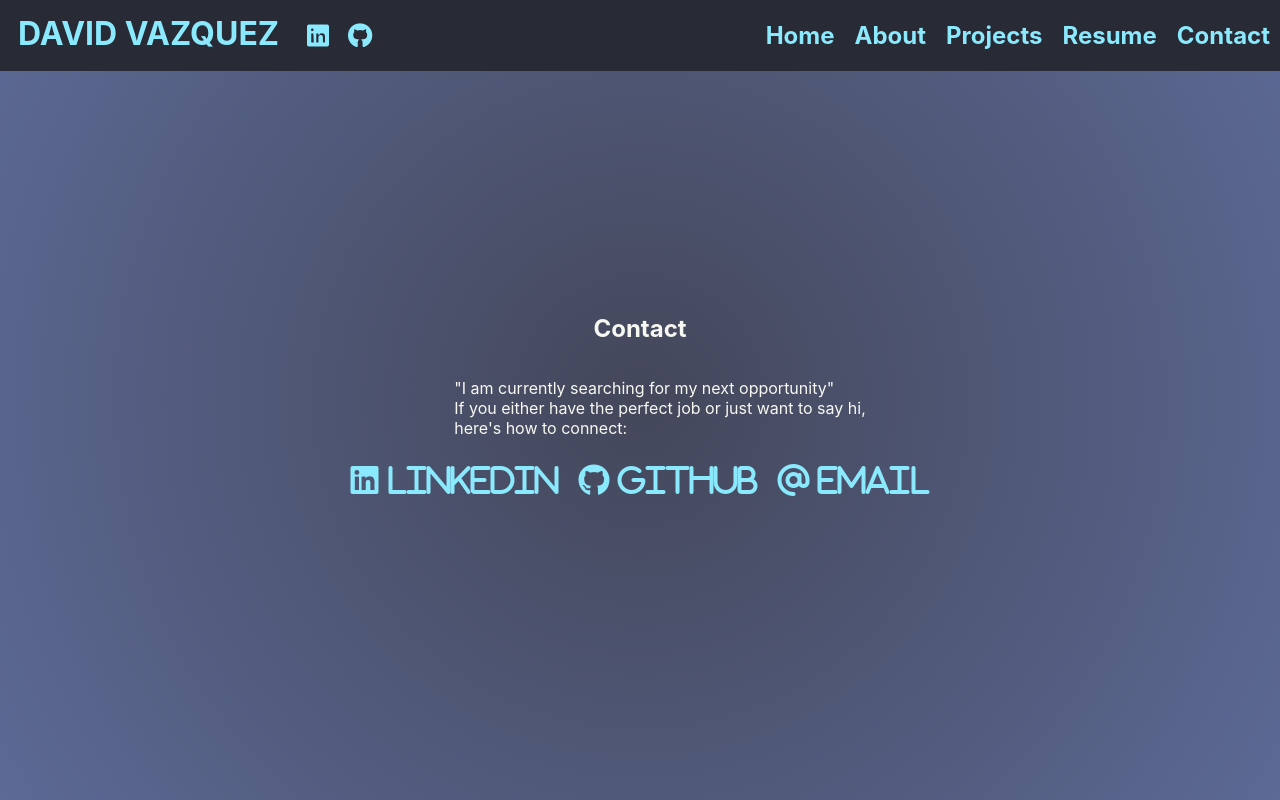
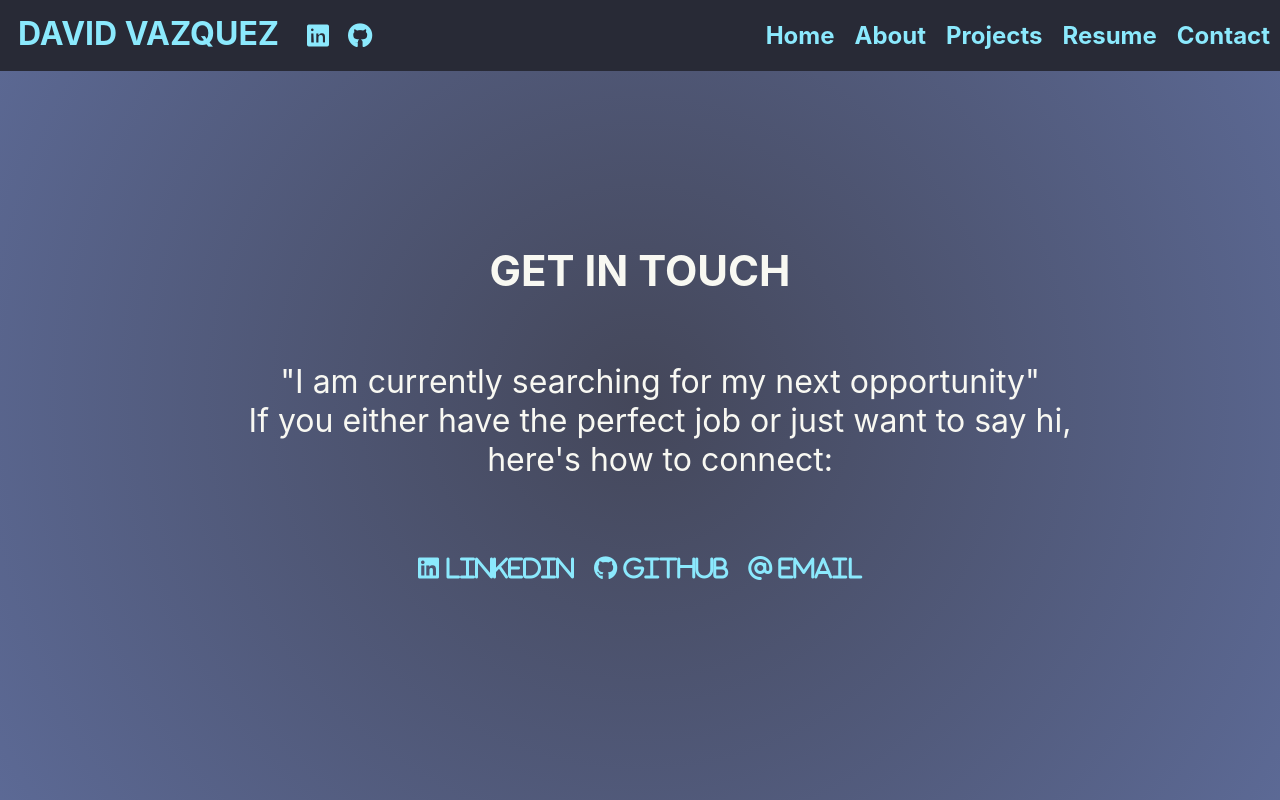
Before and after one commit to IPREM1ERI/portfolio, a React (Create React App) app: page /contact in a window 1280 px wide. Built offline with nearby package versions, Linux system fonts and the light colour scheme.

Commit message:
finish contact page

```diff
--- a/src/pages/Contact.jsx
+++ b/src/pages/Contact.jsx
@@ -4,7 +4,7 @@ import  styles from  "./Contact.module.css"
 function Contact() {
   return (
     <section className={styles.contact}>
-      <h1>Contact</h1>
+      <h1>GET IN TOUCH</h1>
       <ul>
         <li>"I am currently searching for my next opportunity"</li>
         <li>If you either have the perfect job or just want to say hi,</li>
--- a/src/pages/Contact.module.css
+++ b/src/pages/Contact.module.css
@@ -3,16 +3,23 @@
   flex-direction: column;
   justify-content: center;
   align-items: center;
+  text-align: center;
 }
 
 .contact a {
   text-decoration: none;
   padding: 10px;
-  /* font-weight: bold; */
-  font-size: 32px;
+  font-size: 24px;
   color: #8be9fd;
+  padding-top: 45px;
 }
 
 .contact ul {
   list-style-type: none;
+  flex-wrap: wrap;
+  font-size: 32px;
 }
+
+.contact h1 {
+  font-size: 42px;
+}
--- a/src/pages/ProjectDetails.module.css
+++ b/src/pages/ProjectDetails.module.css
@@ -37,4 +37,6 @@ background-color: #282a36;
 
 .containerDetails p {
   padding: 10px;
+  text-align: center;
+  font-size: 24px;
 }
```
